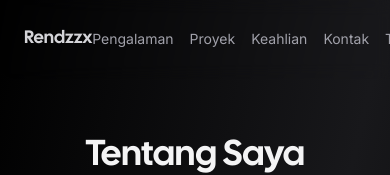
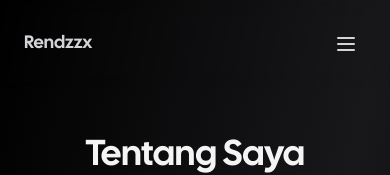
Before and after one commit to rendzzx/rendzzx.com, a Next.js app: page /about in a window 390 px wide. Shown: the top 175 px of the page. Built offline with nearby package versions, Linux system fonts and the light colour scheme; what tailwindcss-debug-screens would draw is missing.

Commit message:
fix nav on mobile

```diff
--- a/app/components/nav.tsx
+++ b/app/components/nav.tsx
@@ -3,10 +3,10 @@ import Link from "next/link";
 import React, {useEffect, useRef, useState} from "react";
 // Import hook i18n
 import {useI18n} from "../providers/i18n-provider";
-// Hapus import { ModalMenu }
-// Hapus import { ArrowLeft } jika tidak digunakan
+// Import ikon Menu dan X untuk hamburger menu
+import {Menu, X} from "lucide-react";
 
-// Definisikan struktur link yang dibutuhkan. Kita akan menggunakan ID sebagai kunci terjemahan.
+// Definisikan struktur link yang dibutuhkan. ID digunakan sebagai kunci terjemahan di locale.
 const links = [
   {id: "experience", href: "/experience"},
   {id: "projects", href: "/projects"},
@@ -18,10 +18,11 @@ const links = [
 export const Navigation: React.FC = () => {
   const ref = useRef<HTMLElement>(null);
   const [isIntersecting, setIntersecting] = useState(true);
+  // State untuk mengontrol visibilitas menu di perangkat mobile
+  const [isMobileMenuOpen, setIsMobileMenuOpen] = useState(false);
 
   // Gunakan useI18n hook
   const {locale, setLocale, t} = useI18n();
-  // Hapus state isModalOpen
 
   useEffect(() => {
     if (!ref.current) return;
@@ -36,20 +37,21 @@ export const Navigation: React.FC = () => {
   // Fungsi untuk mengganti bahasa
   const toggleLocale = () => {
     setLocale(locale === "id" ? "en" : "id");
+    // Tutup menu mobile setelah ganti bahasa (opsional)
+    setIsMobileMenuOpen(false);
   };
 
   return (
     <header ref={ref}>
       <div
-        className={`fixed inset-x-0 top-0 z-50 backdrop-blur  duration-200 border-b  ${
+        className={`fixed inset-x-0 top-0 z-50 backdrop-blur duration-200 border-b ${
           isIntersecting
             ? "bg-zinc-900/0 border-transparent"
-            : "bg-zinc-900/500  border-zinc-800 "
+            : "bg-zinc-900/500 border-zinc-800 "
         }`}
       >
-        {/* Gunakan justify-between untuk menempatkan elemen di kedua ujung */}
         <div className="container flex items-center justify-between p-6 mx-auto">
-          {/* LOGO DI KIRI */}
+          {/* LOGO DI KIRI (Selalu Terlihat) */}
           <Link
             href="/"
             className="duration-200 text-zinc-300 hover:text-zinc-100"
@@ -57,9 +59,9 @@ export const Navigation: React.FC = () => {
             <span className="font-display text-lg">Rendzzx</span>
           </Link>
 
-          {/* CONTAINER NAVIGASI DAN TOMBOL BAHASA DI KANAN */}
-          <div className="flex items-center gap-4 md:gap-8">
-            {/* Tautan Navigasi Utama */}
+          {/* === 1. DESKTOP/MD+ VIEW (Horizontal Menu) === */}
+          <div className="hidden md:flex items-center gap-4 md:gap-8">
+            {/* Tautan Navigasi Utama (Desktop) */}
             <nav className="flex gap-4">
               {links.map((item) => (
                 <Link
@@ -67,13 +69,12 @@ export const Navigation: React.FC = () => {
                   href={item.href}
                   className="text-sm duration-200 text-zinc-400 hover:text-zinc-100"
                 >
-                  {/* MENGGUNAKAN TRANSLASI */}
                   {t("navigation", item.id)}
                 </Link>
               ))}
             </nav>
 
-            {/* Tombol Ganti Bahasa di Paling Kanan */}
+            {/* Tombol Ganti Bahasa (Desktop) */}
             <button
               onClick={toggleLocale}
               className="text-sm font-medium duration-200 text-zinc-400 hover:text-zinc-100 border border-zinc-700 rounded-full px-3 py-1"
@@ -82,9 +83,52 @@ export const Navigation: React.FC = () => {
               {locale === "id" ? "ID" : "EN"}
             </button>
           </div>
+
+          {/* === 2. MOBILE/SM VIEW (Hamburger Button) === */}
+          <button
+            className="md:hidden p-2 text-zinc-300"
+            onClick={() => setIsMobileMenuOpen(!isMobileMenuOpen)}
+            aria-label="Toggle menu"
+          >
+            {/* Ganti ikon berdasarkan state */}
+            {isMobileMenuOpen ? (
+              <X className="w-6 h-6" />
+            ) : (
+              <Menu className="w-6 h-6" />
+            )}
+          </button>
         </div>
       </div>
+
+      {/* === 3. MOBILE DROPDOWN MENU (Hanya tampil saat isMobileMenuOpen TRUE) === */}
+      {isMobileMenuOpen && (
+        <div
+          className="fixed inset-x-0 top-16 z-40 bg-zinc-900 border-b border-zinc-800 md:hidden transition-all duration-300 ease-in-out"
+          // Pastikan menu ini menempati sisa layar jika kontennya panjang
+          style={{height: "calc(100vh - 4rem)"}}
+        >
+          <nav className="flex flex-col p-4 space-y-3">
+            {links.map((item) => (
+              <Link
+                key={item.id}
+                href={item.href}
+                className="text-base py-2 duration-200 text-zinc-300 hover:text-zinc-100 border-b border-zinc-800"
+                onClick={() => setIsMobileMenuOpen(false)} // Tutup menu setelah klik
+              >
+                {t("navigation", item.id)}
+              </Link>
+            ))}
+
+            {/* Tombol Ganti Bahasa (Mobile - di dalam dropdown) */}
+            <button
+              onClick={toggleLocale}
+              className="mt-3 text-base font-medium duration-200 text-zinc-400 hover:text-zinc-100 text-left"
+            >
+              Language: {locale === "id" ? "Indonesia" : "English"}
+            </button>
+          </nav>
+        </div>
+      )}
     </header>
   );
 };
-// Hapus eksport const ModalMenu
```
